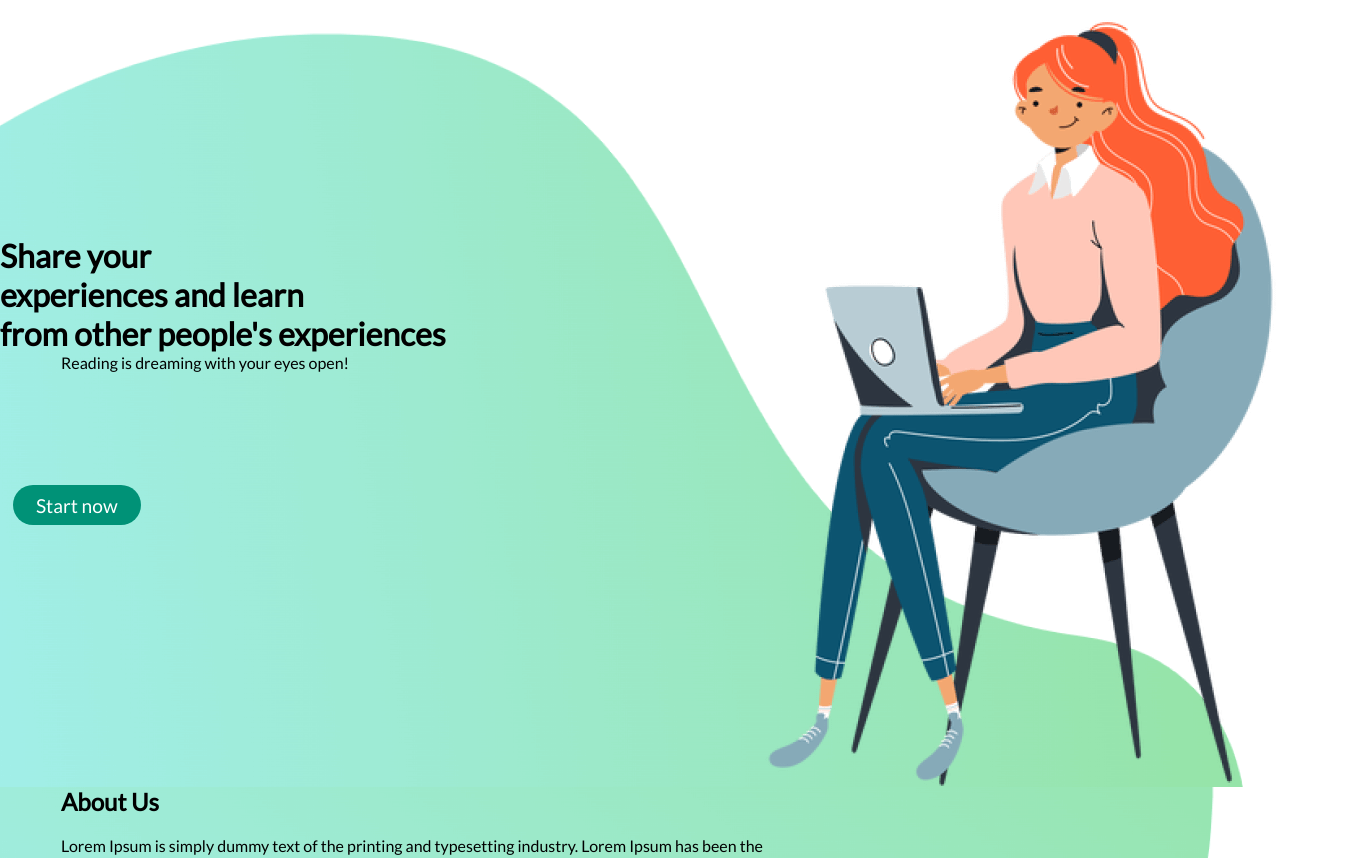
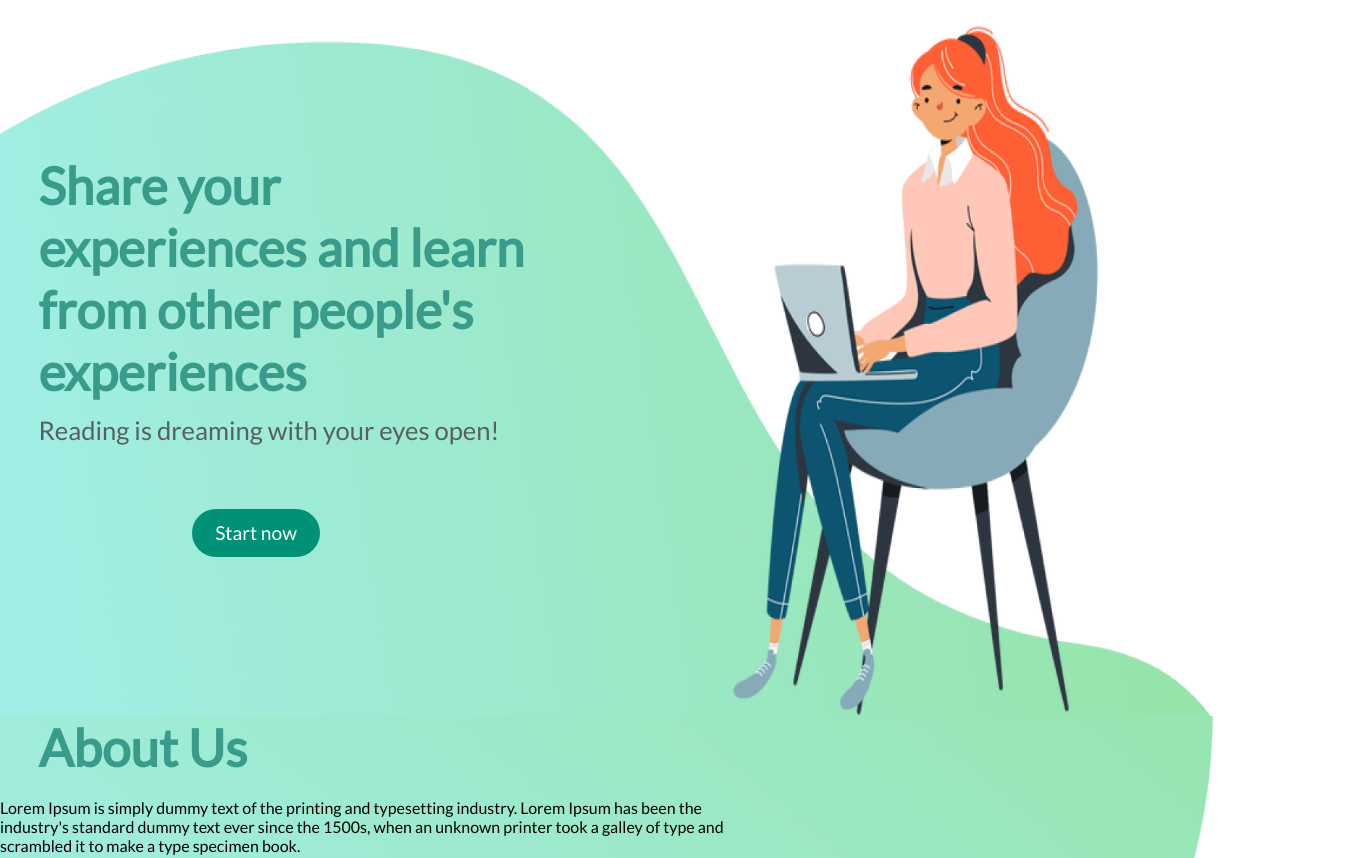
Before and after one commit to LuisaMateus0130/proyecto-read-luisa-mateus-parra, a website: page index.html in a window 1280 px wide. Shown: the part 78-936 px from the top of the page, 1365 px wide, since content can reach past the window. Drawn offline with Linux system fonts and the light colour scheme.

Commit message:
Cambios CSS Index

```diff
--- a/index.html
+++ b/index.html
@@ -33,7 +33,7 @@
             <h1 class="title">Share your <br>experiences and learn <br>from other people's experiences</h1>
             <p> Reading is dreaming with your eyes open!</p>
             <button class="read-button">
-                <a href="./login.html"> Start now</a>
+                <a href="../login.html"> Start now</a>
             </button>
         </div>
         <img src="./img/girl_sit_on_chair.png" alt="Imagen de una niña sentada leyendo">
--- a/scss/general.scss
+++ b/scss/general.scss
@@ -51,8 +51,8 @@ nav {
 }
 
 .read-button {
-    width: 10vw;
-    height: 5vh;
+    width: 8vw;
+    height: 6vh;
     border-radius: 38px;
     background-color: $button-background-color;
     font-size: $items-font-size;
--- a/scss/index.scss
+++ b/scss/index.scss
@@ -7,45 +7,57 @@ main {
     grid-template-columns: [text-column] 50% [img-column] 50%;
     background-image: url("../Img/index_background_image.png");
     background-repeat: no-repeat;
-}
 
-main div {
+    div {
         display: flex;
         flex-direction: column;
         justify-content: center;
+
+        h1 {
+            margin: 1vw 0vw 1vw 3vw;
+            color: $title-color;
+            font-size: $title-font-size;
         }
 
-main div h2 {
-    margin: 100px 0px 20px 61px;
+        p {
+            margin-left: 3vw;
+            color: $paragrahp-color;
+            font-size: $paragrahp-size;
         }
 
-main div p {
-    margin-bottom: 100px;
-    margin-left: 61px;
+        .read-button {
+            width: 10vw;
+            height: 6vh;
+            margin: 5vw 0vw 1vw 15vw;
+        }
+    }
+    img{
+        width: 38vw;
+        height: 90vh;
+    }
 }
 
-main div button {
-    width: 189px;
-    height: 60px;
-    margin-left: 100px;
-}
-
-#about-us {
+#about-us{
     display: flex;
     flex-direction: column;
     background-image: url("../Img/about_us_background_image.png");
     background-repeat: no-repeat;
-    padding-left: 61px;
+
+
+    .sub-title{
+        color: $title-color;
+        font-size: $subtitle-size;
+        margin-bottom: 20px;
+        margin-left: 3vw;
     }
 
-#about-us h2 {
-    margin-bottom: 20px;
-}
-
-#about-us p {
+    p {
         width: 60%;
         margin-bottom: 50px;
     }
+}
+
+
 
 #about-us div {
     display: grid;
@@ -56,7 +68,7 @@ main div button {
         "button image";
 }
 
-#about-us div iframe:hover{
+#about-us div iframe:hover {
     grid-area: iframe;
     justify-self: center;
     transform: translate (1800 px);
@@ -97,7 +109,7 @@ main div button {
     list-style: none;
 }
 
-#categorie-cards-container div{
+#categorie-cards-container div {
     text-align: center;
     border: 1px solid rgba(0, 0, 0, 0.15);
     box-shadow: 0px 4px 4px rgba(0, 0, 0, 0.25), 0px 4px 4px rgba(0, 0, 0, 0.25);
@@ -112,11 +124,12 @@ main div button {
     background-color: #FFFFFF;
 }
 
-#categorie-cards-container div:hover{
+#categorie-cards-container div:hover {
     transform: translate (1800 px);
     transform: scale(1.2);
     transition: all 1s;
 }
+
 #categorie-cards-container div h3 {
     color: #000000;
     font-weight: 400;
@@ -170,10 +183,11 @@ footer img {
     max-width: 2vw;
 }
 
-footer img:hover{
+footer img:hover {
     transform: scale(1.1);
     transition: 0.5s;
 }
+
 footer p {
     font-weight: 400;
     font-size: 24px;
@@ -214,7 +228,8 @@ footer div {
         column-gap: 10px;
     }
 
-    header nav ul li, header nav h1 {
+    header nav ul li,
+    header nav h1 {
         font-size: 18px;
     }
 
--- a/scss/utilities/_variables.scss
+++ b/scss/utilities/_variables.scss
@@ -4,7 +4,11 @@ $background-nav: rgba(104, 240, 207, 0.23);
 $button-text-color: #FFFFFF;
 $button-background-color:#009277;
 $title-color: #399C8A;
-$title-font-size: 2vw;
+$title-font-size: 4vw;
+$paragrahp-color: #585F63;
+$paragrahp-size: 2vw;
+$subtitle-color: #06B696;
+$subtitle-size: 4vw;
 
 
 $button_submit--width: 8vw;
```
Also changed, not shown: css/blogs_to_read.css, css/general.css, css/index.css. Lines whose indentation alone changed are shown as unchanged.
